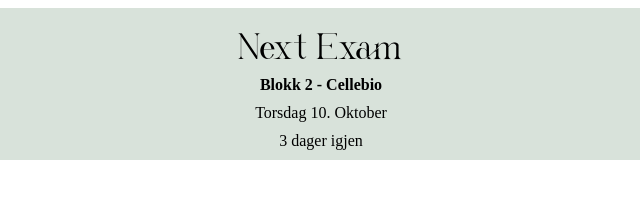
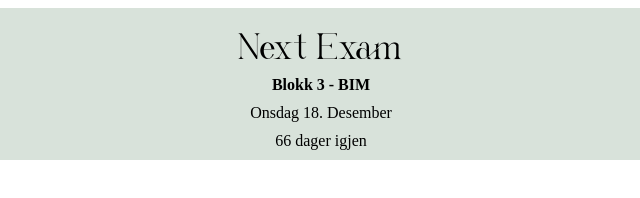
Before and after one commit to AreebaNoor/Uni_nextExam, a plain HTML site: page index.html in a window 1280 px wide. Shown: the full height of the page, 319-959 px from the left. Drawn offline with Linux system fonts and the light colour scheme.

Commit message:
Update index.html

```diff
--- a/index.html
+++ b/index.html
@@ -38,14 +38,14 @@
 <body>
     <div class="mainFlex">
             <p id="header">Next Exam: </p>
-            <p class="text" style="font-weight: bold;">Blokk 2 - Cellebio</p>
-            <p class="text">Torsdag 10. Oktober</p>
+            <p class="text" style="font-weight: bold;">Blokk 3 - BIM</p>
+            <p class="text">Onsdag 18. Desember</p>
             <p id="daysleftP" class="text"></p>
     </div>
     <script>
         let daysleftEl = document.getElementById("daysleftP");
         let currentdate = new Date();
-        let examdate = new Date(2024, 10-1, 10); // enter the date of the exam (with -1 in months)
+        let examdate = new Date(2024, 12-1, 18); // enter the date of the exam (with -1 in months)
         let oneday = 24*60*60*1000; // hours*min*sec*millisec
 
         daysleftEl.innerHTML = Math.round(Math.abs((examdate - currentdate)/oneday)) + " dager igjen" ;
```
